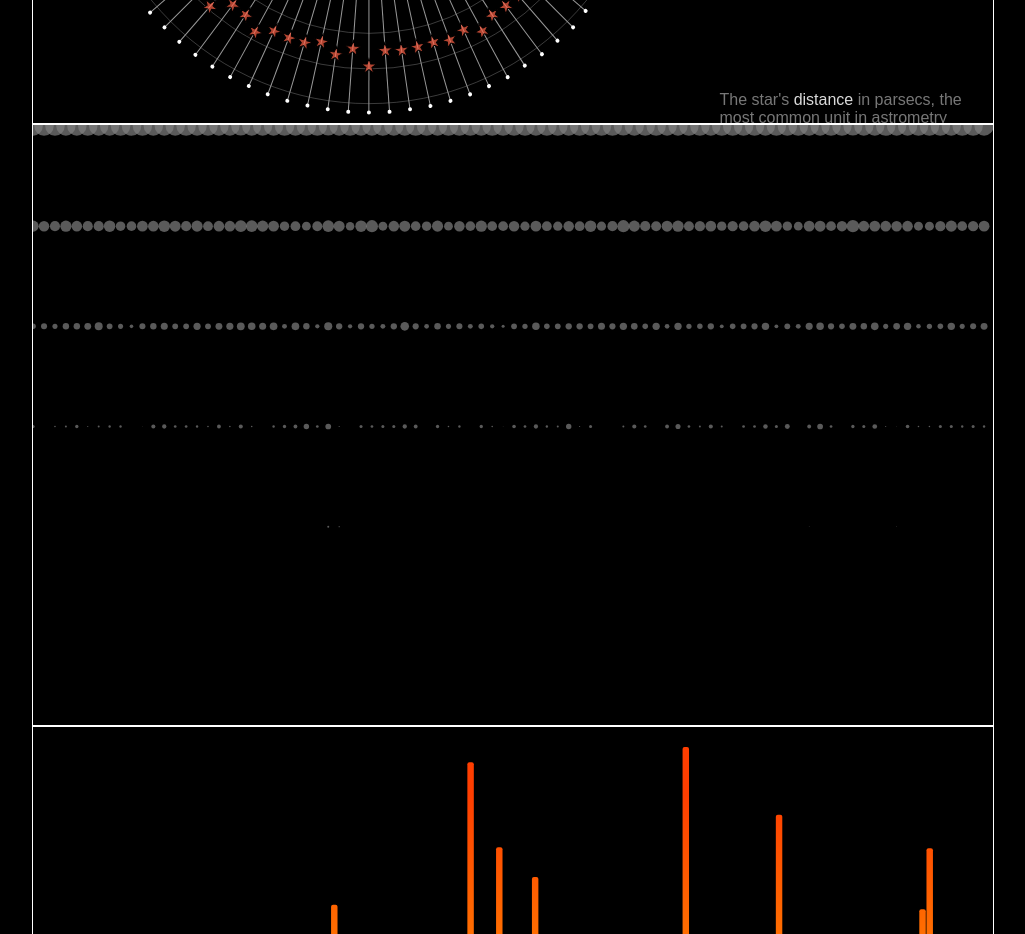
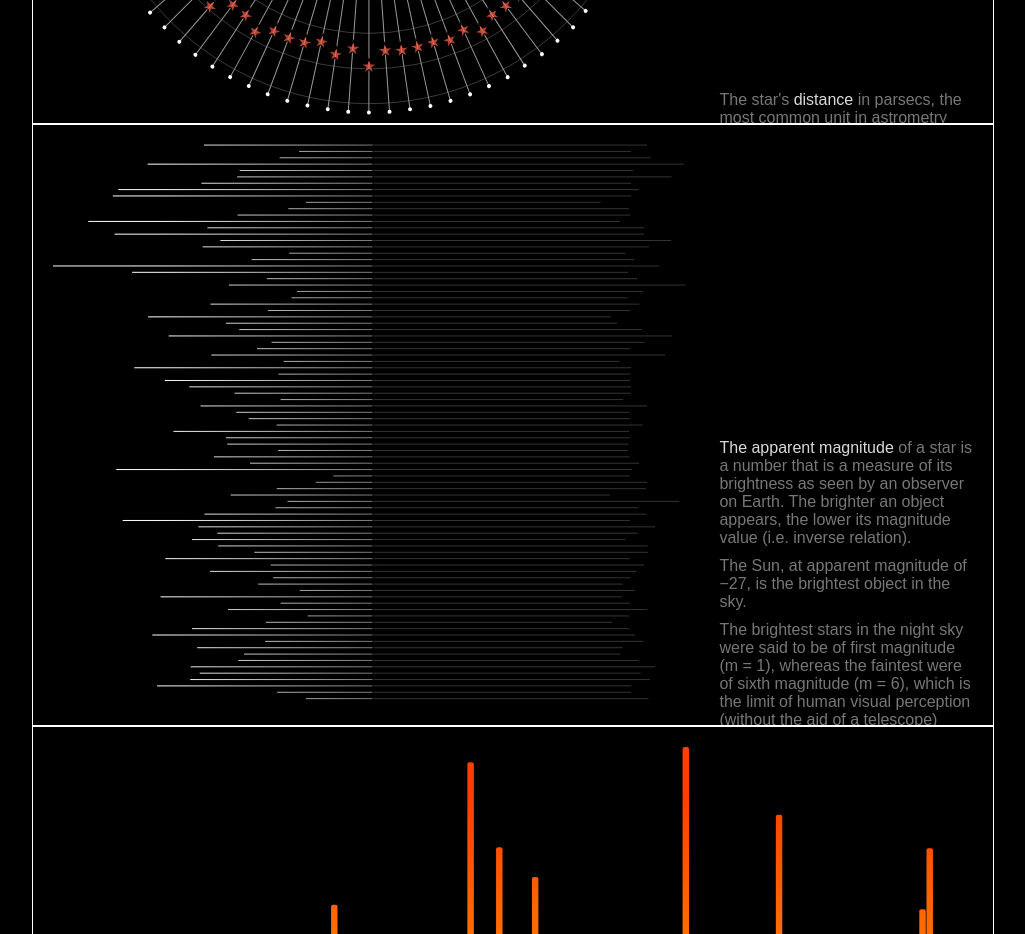
Before and after one commit to maryzam/reddit-dataVis-battle, a website built with webpack: page March/index.html in a window 1280 px wide. Shown: the part 1080-2014 px from the top of the page, without its empty margins (127-1152 px from the left). Built offline with nearby package versions, Linux system fonts and the light colour scheme.

Commit message:
Draw strokes for magnitude ranges

```diff
--- a/March/index.html
+++ b/March/index.html
@@ -32,7 +32,19 @@
           <p>The star's <span>distance</span> in parsecs, the most common unit in astrometry</p>
         </div>
     </div>
-    <div class="part magnitude">
+    <div class="part">
+        <div class="chart magnitude"></div>
+        <div class="note">
+            <p>
+              <span>The apparent magnitude</span> of a star is a number that is a measure of its brightness as seen by an observer on Earth. The brighter an object appears, the lower its magnitude value (i.e. inverse relation).
+            </p>
+            <p>
+              The Sun, at apparent magnitude of −27, is the brightest object in the sky.
+            </p>
+            <p>
+              The brightest stars in the night sky were said to be of first magnitude (m = 1), whereas the faintest were of sixth magnitude (m = 6), which is the limit of human visual perception (without the aid of a telescope)
+            </p>
+        </div>
     </div>
     <div class="part">
         <div class="note">
--- a/March/src/components/overview/renderMagnitudes.js
+++ b/March/src/components/overview/renderMagnitudes.js
@@ -1,58 +1,70 @@
 
 import * as d3 from "d3";
 
+const offset = 20;
+
 export function renderMagnitudes(selector, data) {
-
 
 	const ph = d3.select(selector);
     const size = ph.node().getBoundingClientRect();
 
+    const tooltip = d3.select(".tooltip");
+    const container = ph.append("svg")
+                .attr("width", size.width)
+                .attr("height", size.height)
+            .append("g")
+                .attr("transform", `translate(${offset},${offset})`);
+
+    const width = size.width - offset * 2;
+    const height = size.height - offset * 2;
+
     const scaleConst = d3.scaleBand()
     				.domain(data.map(function(d) { return d.Name; }))
-    				.range([0, size.width])
+    				.range([0, height])
     				.padding(0.01);
 
-    const magnitudes = getMagnitudeRanges(data);
-    const scaleMagnitude = d3.scaleBand()
-                    .domain(magnitudes)
-                    .range([size.height, 0])
-                    .padding(0.01);
-
-    const scaleFrequency = d3.scaleLog()
-                    .domain([1, 100])
-                    .range([1, Math.floor(scaleConst.bandwidth())])
-
-    const tooltip = d3.select(".tooltip");
-  	const container = ph.append("svg")
-	    	.attr("width", size.width)
-	    	.attr("height", size.height);
+    const minMagnitude = d3.min(data, function(d) { return d.Magnitudes.Min; });
+    const maxMagnitude = d3.max(data, function(d) { return d.Magnitudes.Max; });
+    const scaleMagnitude = d3.scaleLinear()
+                    .domain([minMagnitude, maxMagnitude])
+                    .range([0, width]);
 
     const bars = container
         .selectAll("g")
             .data(data).enter()
         .append("g")
             .attr("transform", function(d) {
-                return `translate(${scaleConst(d.Name)},0)`;
+                return `translate(0,${scaleConst(d.Name)})`;
             });
 
     bars
-        .selectAll("circle")
-        .data(function(d) { return d.Magnitudes.Ranges; })
-            .enter()
-        .append("circle")
-            .attr("cy", function(d) { console.log(scaleMagnitude(d.Min)); return scaleMagnitude(d.Min); })
-            .attr("r", function(d) { return scaleFrequency(d.Frac); })
-            .style("fill", "grey")
-            .style("fill-opacity", 0.7);
+        .append("line")
+            .attr("x1", function(d) { return scaleMagnitude(d.Magnitudes.Min); })
+            .attr("x2", function(d) { return scaleMagnitude(d.Magnitudes.Max); })
+            .style("stroke", "url(#visible-range)");
+
+    container
+        .append("linearGradient")
+            .attr("id", "visible-range")
+            .attr("gradientUnits", "userSpaceOnUse")
+            .attr("x1", 0).attr("x2", "100%")
+        .selectAll("stop")
+            .data([
+                { magnitude: minMagnitude, color: "white" },
+                { magnitude: 1, color: "white" },
+                { magnitude: 6, color: "#777" },
+                { magnitude: 6, color: "#333" },
+                { magnitude: maxMagnitude, color: "#333" },
+            ]).enter()
+        .append("stop")
+            .attr("offset", function(d) { return (100 * scaleMagnitude(d.magnitude) / size.width) + "%"; })
+            .attr("stop-color", function(d) { return d.color; });
+
+    container
+        .append("line")
+            .attr("x1", scaleMagnitude(6))
+            .attr("y1", 0)
+            .attr("x2", scaleMagnitude(6))
+            .attr("y2", height)
+            .style("stroke", "black");
 }
-
-function getMagnitudeRanges(data) {
-    const magnitudes = new Set();
-    data.forEach(function(d) {
-        d.Magnitudes.Ranges
-            .forEach(function(m) {
-                magnitudes.add(m.Min);
-            });
-    });
-    return Array.from(magnitudes);
-}
```
Also changed, not shown: 1 other file.
